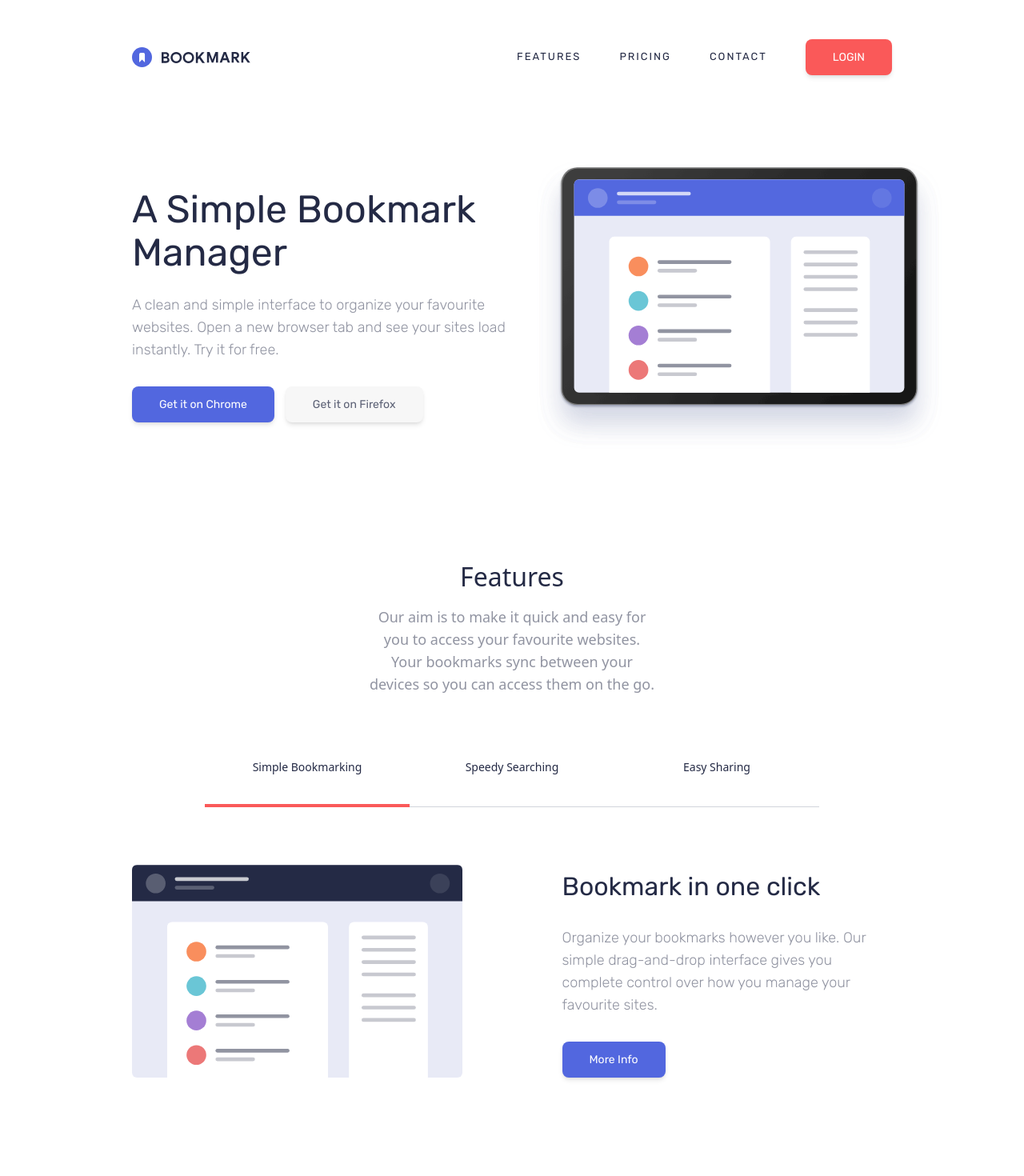
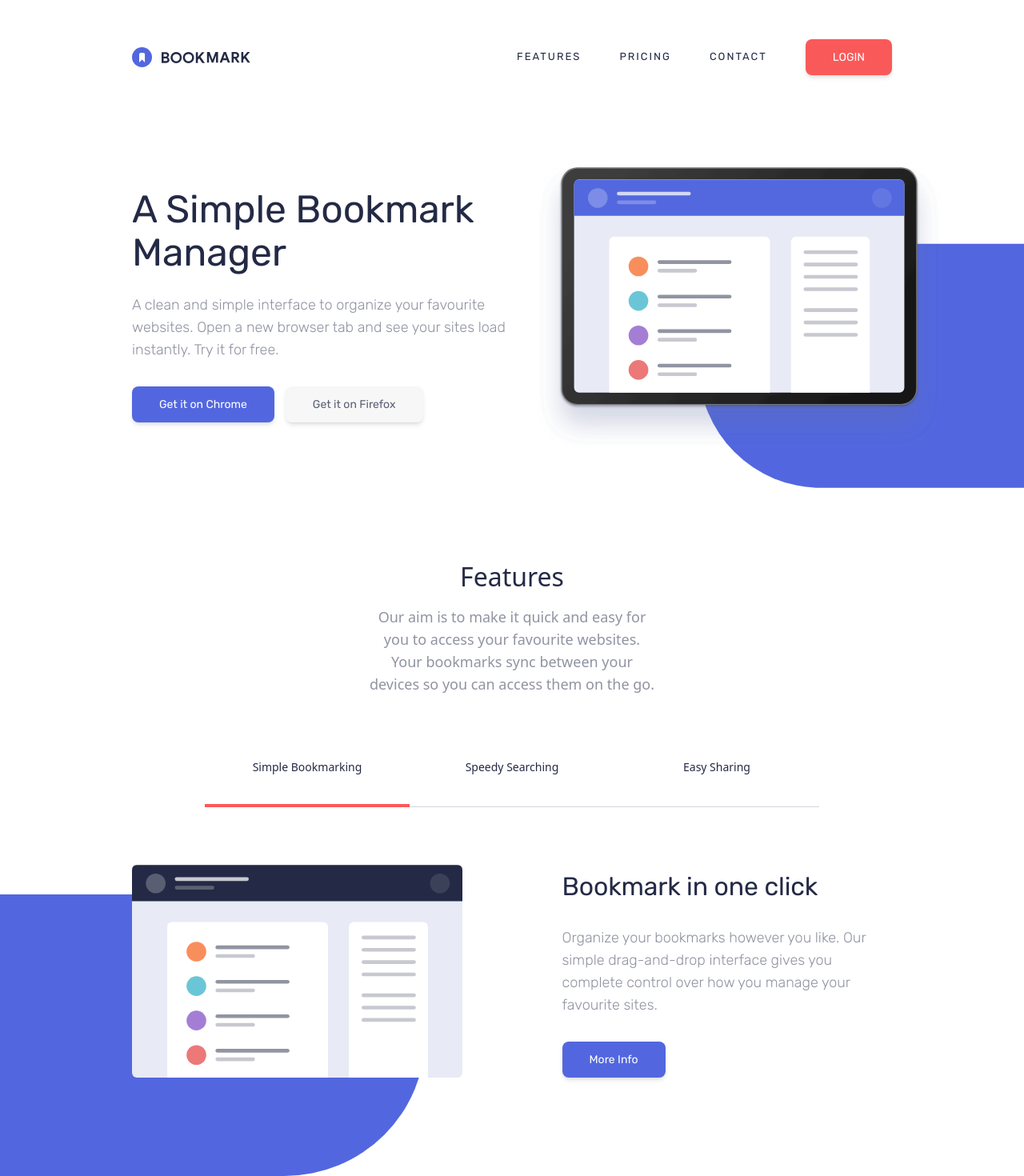
Before and after one commit to adrian-danciu/frontend-mentor-challenges, a React (Vite) app in the folder bookmark-landing-page/: page / in a window 1280 px wide. Shown: the top 1470 px of the page at 80% size. Built offline with nearby package versions, Linux system fonts and the light colour scheme.

Commit message:
added blue rectangle behind main image on hero banner and carousel slides

```diff
--- a/bookmark-landing-page/src/App.tsx
+++ b/bookmark-landing-page/src/App.tsx
@@ -3,7 +3,7 @@ import { CardsSection, Carousel, Faq, HeroBanner, Navbar } from "./components";
 
 function App() {
   return (
-    <div>
+    <div className="overflow-hidden">
       <Navbar />
       <HeroBanner />
       <Carousel />
--- a/bookmark-landing-page/src/components/Carousel/Carousel.tsx
+++ b/bookmark-landing-page/src/components/Carousel/Carousel.tsx
@@ -81,6 +81,9 @@ const Carousel = () => {
         ></div>
       </div>
 
+      <div className="relative">
+        <div className="absolute md:top-[80%] top-[40%] md:left-[-165px] md:w-[80%] w-[130%] lg:h-[352px] md:h-[252px] h-[300px] bg-[#5267DF] transform -translate-x-[30%] -translate-y-[50%] rounded-r-full -z-10"></div>
+
         <Slide
           title={carouselItems[activeIndex].title}
           image={carouselItems[activeIndex].image}
@@ -88,6 +91,7 @@ const Carousel = () => {
           buttonText={carouselItems[activeIndex].buttonText}
         />
       </div>
+    </div>
   );
 };
 
--- a/bookmark-landing-page/src/components/Carousel/Slide.tsx
+++ b/bookmark-landing-page/src/components/Carousel/Slide.tsx
@@ -21,10 +21,12 @@ const Slide = ({ title, image, description, buttonText }: SlideProps) => {
               ? imageTab2
               : imageTab3
         }
+        alt="Main Image"
+        className="relative z-10 w-full"
       />
 
       <div className="flex flex-col justify-start font-rubik">
-        <p className="text-[32px] text-darkText mb-[24px] leading-[52px] tracking-[-0.15px">
+        <p className="text-[32px] text-darkText mb-[24px] leading-[52px] tracking-[-0.15px]">
           {title}
         </p>
         <p className="text-[18px] leading-[28px] font-light text-darkText opacity-50 mb-[32px]">
--- a/bookmark-landing-page/src/components/HeroBanner/HeroBanner.tsx
+++ b/bookmark-landing-page/src/components/HeroBanner/HeroBanner.tsx
@@ -5,7 +5,7 @@ const HeroBanner = () => {
   return (
     <div className="grid md:grid-cols-2 grid-cols-1 md:justify-between items-center ml-8 md:ml-[165px] md:mr-[103px] mr-10 mb-[140px]">
       <div className="md:order-1 order-2 flex flex-col justify-start font-rubik text-center md:text-left">
-        <p className="text-[30px] md:text-[48px] text-darkText mb-[24px] leading-[54px] tracking-[-0.15px">
+        <p className="text-[30px] md:text-[48px] text-darkText mb-[24px] leading-[54px] tracking-[-0.15px]">
           A Simple Bookmark Manager
         </p>
         <p className="text-[15px] md:text-[18px] leading-[28px] font-light text-darkText opacity-50 mb-[32px]">
@@ -18,7 +18,15 @@ const HeroBanner = () => {
         </div>
       </div>
 
-      <img src={illustration} className="order-1 md:order-2" />
+      <div className="relative order-1 md:order-2">
+        <div className="absolute md:top-[50%] top-[45%] right-0 left-0 md:w-[120%] w-[80%] md:h-[85%] h-[300px] bg-[#5267DF] translate-x-1/3 -translate-y-1/4 rounded-l-full -z-10"></div>
+
+        <img
+          src={illustration}
+          alt="Main Image"
+          className="relative z-10 max-w-full"
+        />
+      </div>
     </div>
   );
 };
```
Lines whose indentation alone changed are shown as unchanged.
